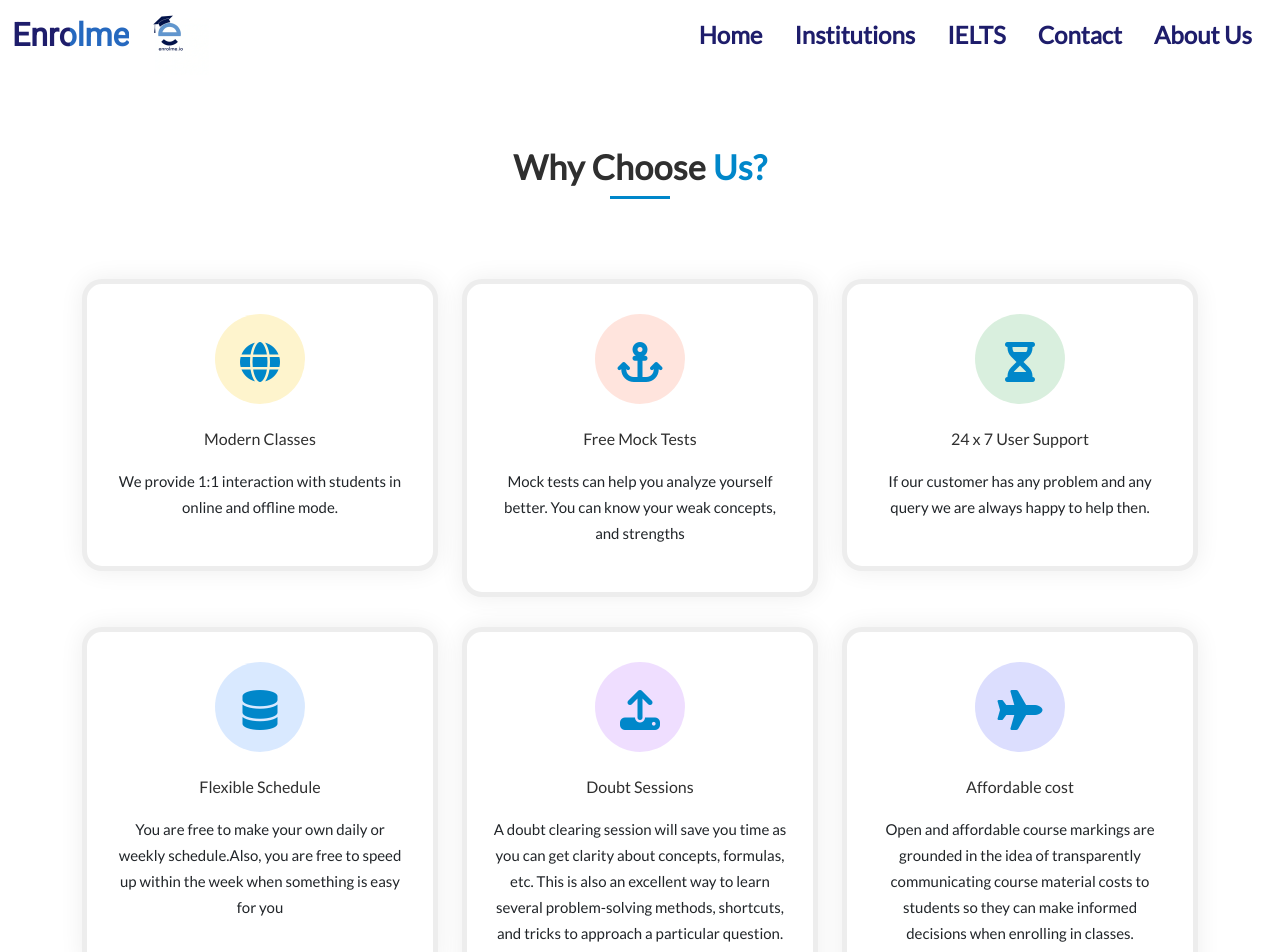
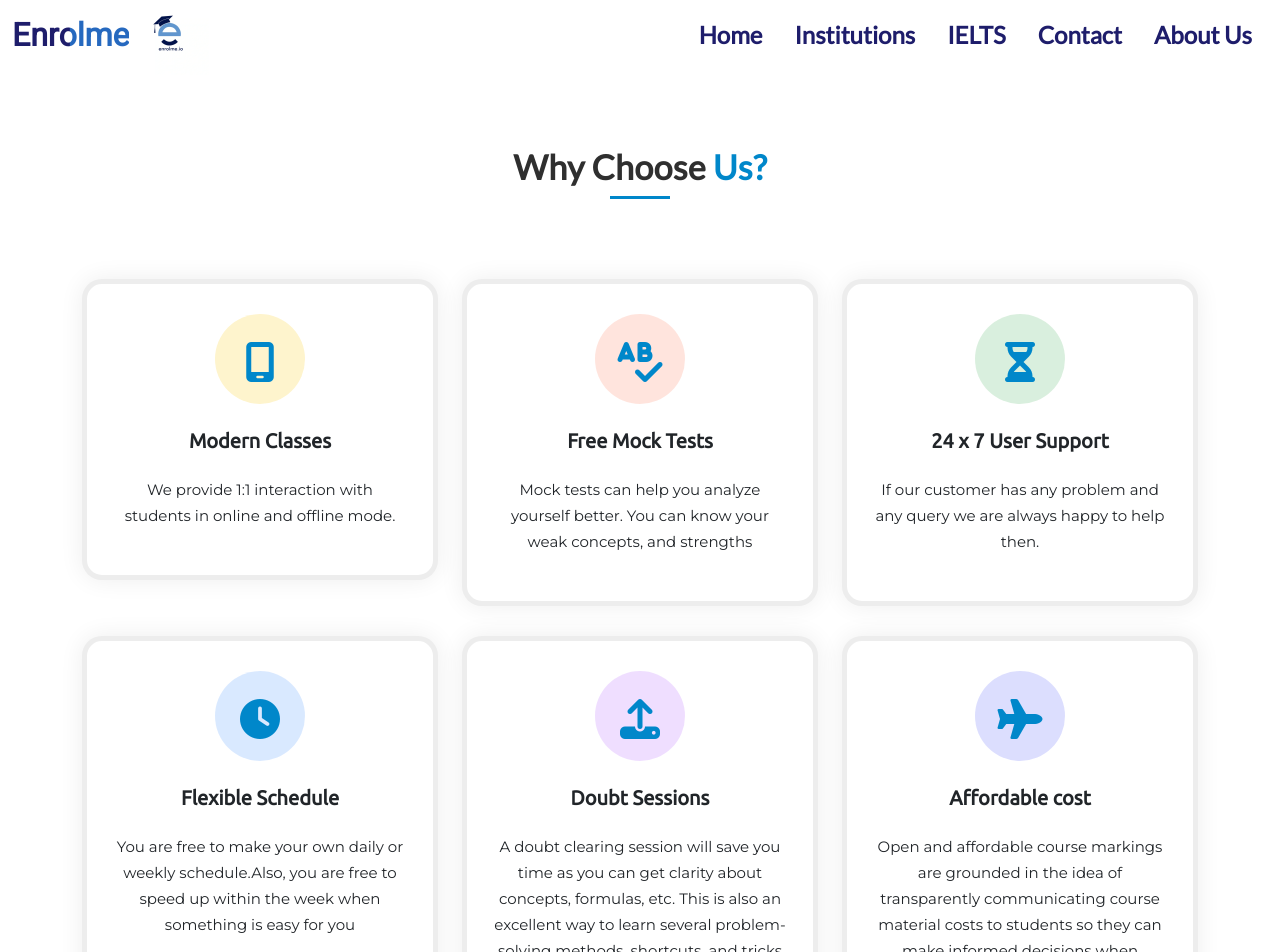
Before and after one commit to anmolpurba/enrolme, a React (Create React App) app: page /about in a window 1280 px wide. Shown: the top 952 px of the page. Built offline with nearby package versions, Linux system fonts and the light colour scheme; a web font is replaced by a local one.

Commit message:
font change in about us

```diff
--- a/public/index.html
+++ b/public/index.html
@@ -2,7 +2,7 @@
 <html lang="en">
   <head>
     <meta charset="utf-8" />
-    <link rel="icon" href="%PUBLIC_URL%/favicon.ico" />
+    <link rel="icon" href="%PUBLIC_URL%/enrolme.png" />
     <meta name="viewport" content="width=device-width, initial-scale=1" />
     <meta name="theme-color" content="#000000" />
     <meta
@@ -27,7 +27,7 @@
     <title>Enrolme</title>
     <link rel="preconnect" href="https://fonts.googleapis.com">
     <link rel="preconnect" href="https://fonts.gstatic.com" crossorigin>
-    <link href="https://fonts.googleapis.com/css2?family=Inconsolata&family=Lato&family=Roboto&family=Rubik&family=Ubuntu&display=swap" rel="stylesheet">
+    <link href="https://fonts.googleapis.com/css2?family=Inconsolata&family=Lato&family=Montserrat&family=Roboto&family=Rubik&family=Ubuntu&display=swap" rel="stylesheet">
 
     <link rel="stylesheet" href="https://cdnjs.cloudflare.com/ajax/libs/font-awesome/6.2.1/css/all.min.css" integrity="sha512-MV7K8+y+gLIBoVD59lQIYicR65iaqukzvf/nwasF0nqhPay5w/9lJmVM2hMDcnK1OnMGCdVK+iQrJ7lzPJQd1w==" crossorigin="anonymous" referrerpolicy="no-referrer" />
     <link href="https://cdn.jsdelivr.net/npm/bootstrap@5.3.0-alpha1/dist/css/bootstrap.min.css" rel="stylesheet" integrity="sha384-GLhlTQ8iRABdZLl6O3oVMWSktQOp6b7In1Zl3/Jr59b6EGGoI1aFkw7cmDA6j6gD" crossorigin="anonymous">
--- a/src/components/aboutus/About.css
+++ b/src/components/aboutus/About.css
@@ -1,3 +1,14 @@
+.font{
+    font-family: 'Ubuntu', sans-serif;
+    font-weight: bold;
+    margin-bottom: 1.5rem;
+}
+
+.fontp{
+    font-family: 'Montserrat', sans-serif;
+    font-weight: 500;
+}
+
 h1,
 h2,
 h3,
@@ -42,6 +53,7 @@ span, a, a:hover {
 display: inline-block;
 text-decoration: none;
 color: inherit;
+
 }
 .section-head {
 margin-bottom: 60px;
--- a/src/components/aboutus/About.js
+++ b/src/components/aboutus/About.js
@@ -8,42 +8,42 @@ function About() {
             <div class="container">
             <div class="row">
                 <div class="section-head col-sm-12">
-                <h4><span>Why Choose</span> Us?</h4>
+                <h4><span className='fonthead'>Why Choose</span> Us?</h4>
                 </div>
                 <div class="col-lg-4 col-sm-6">
-                <div class="item"> <span class="icon feature_box_col_one"><i class="fa fa-globe"></i></span>
-                    <h6>Modern Classes</h6>
-                    <p>We provide 1:1 interaction with students in online and offline mode.</p>
+                <div class="item"> <span class="icon feature_box_col_one"><i class="fa-solid fa-mobile-screen"></i></span>
+                    <h5 className='font'>Modern Classes</h5>
+                    <p className='fontp'>We provide 1:1 interaction with students in online and offline mode.</p>
                 </div>
                 </div>
                 <div class="col-lg-4 col-sm-6">
-                <div class="item"> <span class="icon feature_box_col_two"><i class="fa fa-anchor"></i></span>
-                    <h6>Free Mock Tests</h6>
-                    <p>Mock tests can help you analyze yourself better. You can know your weak concepts, and strengths</p>
+                <div class="item"> <span class="icon feature_box_col_two"><i class="fa-solid fa-spell-check"></i></span>
+                    <h5 className='font'>Free Mock Tests</h5>
+                    <p className='fontp'>Mock tests can help you analyze yourself better. You can know your weak concepts, and strengths</p>
                 </div>
                 </div>
                 <div class="col-lg-4 col-sm-6">
                 <div class="item"> <span class="icon feature_box_col_three"><i class="fa fa-hourglass-half"></i></span>
-                    <h6>24 x 7 User Support</h6>
-                    <p>If our customer has any problem and any query we are always happy to help then.</p>
+                    <h5 className='font'>24 x 7 User Support</h5>
+                    <p className='fontp'>If our customer has any problem and any query we are always happy to help then.</p>
                 </div>
                 </div>
                 <div class="col-lg-4 col-sm-6">
-                <div class="item"> <span class="icon feature_box_col_four"><i class="fa fa-database"></i></span>
-                    <h6>Flexible Schedule</h6>
-                    <p> You are free to make your own daily or weekly schedule.Also, you are free to speed up within the week when something is easy for you</p>
+                <div class="item"> <span class="icon feature_box_col_four"><i class="fa-solid fa-clock"></i></span>
+                    <h5 className='font'>Flexible Schedule</h5>
+                    <p className='fontp'> You are free to make your own daily or weekly schedule.Also, you are free to speed up within the week when something is easy for you</p>
                 </div>
                 </div>
                 <div class="col-lg-4 col-sm-6">
                 <div class="item"> <span class="icon feature_box_col_five"><i class="fa fa-upload"></i></span>
-                    <h6>Doubt Sessions</h6>
-                    <p>A doubt clearing session will save you time as you can get clarity about concepts, formulas, etc. This is also an excellent way to learn several problem-solving methods, shortcuts, and tricks to approach a particular question.</p>
+                    <h5 className='font'>Doubt Sessions</h5>
+                    <p className='fontp'>A doubt clearing session will save you time as you can get clarity about concepts, formulas, etc. This is also an excellent way to learn several problem-solving methods, shortcuts, and tricks to approach a particular question.</p>
                 </div>
                 </div>
                 <div class="col-lg-4 col-sm-6">
                 <div class="item"> <span class="icon feature_box_col_six"><i class="fa-solid fa-plane"></i></span>
-                    <h6>Affordable cost</h6>
-                    <p>Open and affordable course markings are grounded in the idea of transparently communicating course material costs to students so they can make informed decisions when enrolling in classes.</p>
+                    <h5 className='font'>Affordable cost</h5>
+                    <p className='fontp'>Open and affordable course markings are grounded in the idea of transparently communicating course material costs to students so they can make informed decisions when enrolling in classes.</p>
                 </div>
                 </div>
             </div>
--- a/src/components/contact/Contact.css
+++ b/src/components/contact/Contact.css
@@ -62,7 +62,7 @@
     padding: 14px 32px;
     border: none;
     font-weight: 600;
-    background-color: #6a64f1;
+    background-color: #0087ca;
     color: white;
     width: 100%;
     cursor: pointer;
--- a/src/components/footer/Footer.js
+++ b/src/components/footer/Footer.js
@@ -17,20 +17,14 @@ function Footer() {
 
 
             <div>
-                <a href="" class="me-4 text-reset">
-                    <i class="fab fa-facebook-f"></i>
-                </a>
-                <a href="" class="me-4 text-reset">
-                    <i class="fab fa-twitter"></i>
-                </a>
-                <a href="" class="me-4 text-reset">
+                <a href="https://goo.gl/maps/ygM4oHgCTapMuzhN6" target="_blank" class="me-4 text-reset">
                     <i class="fab fa-google"></i>
                 </a>
-                <a href="" class="me-4 text-reset">
+                <a href="https://www.instagram.com/enrolme.io/" target="_blank" class="me-4 text-reset">
                     <i class="fa-brands fa-instagram"></i>
                 </a>
-                <a href="" class="me-4 text-reset">
-                    <i class="fab fa-linkedin"></i>
+                <a href="https://www.instagram.com/enrolme_ielts/?hl=en" target="_blank" class="me-4 text-reset">
+                    <i class="fa-brands fa-instagram"></i>
                 </a>
             </div>
 
```
Also changed, not shown: public/enrolme.png (added).
